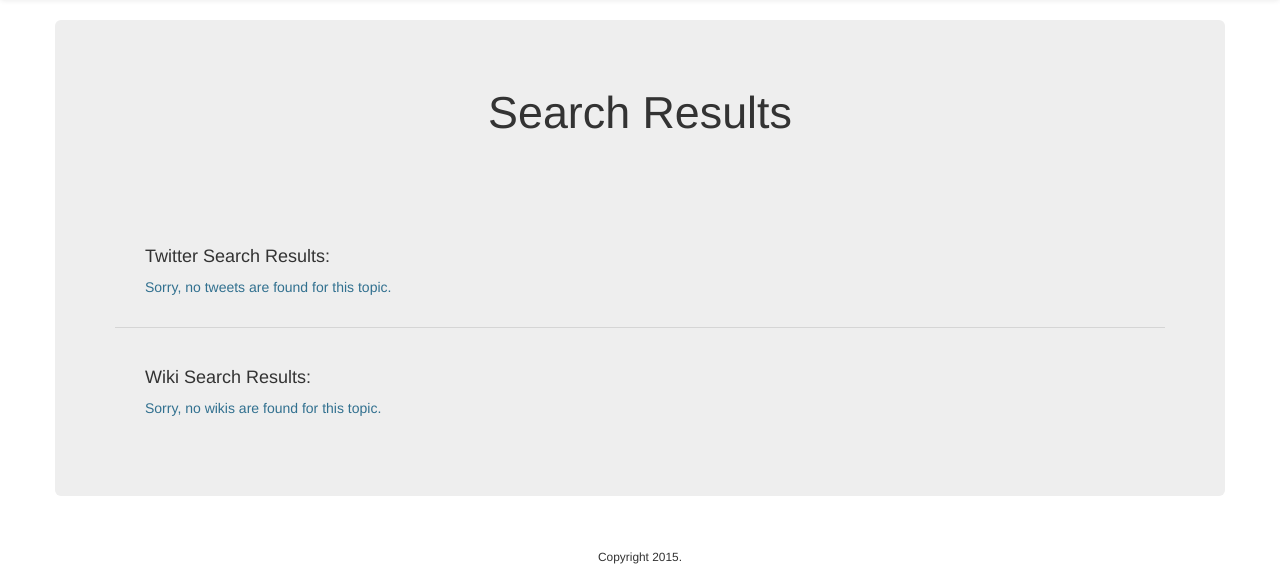
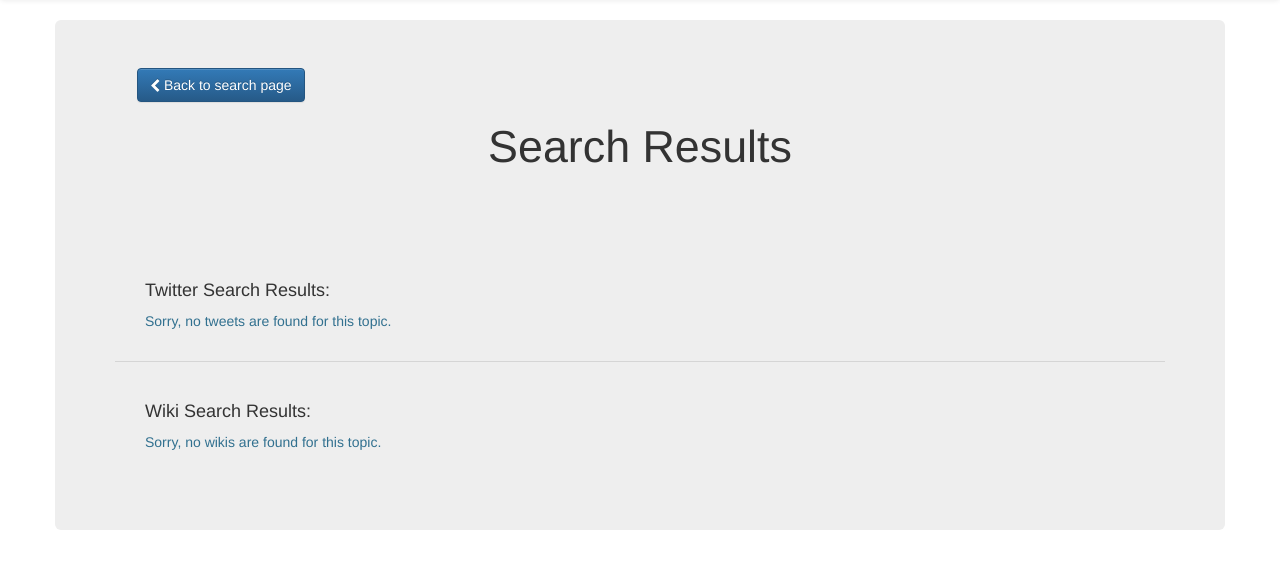
Before and after one commit to ZachLiuGIS/TopicSearch, a Django app: template project/templates/topic_search/search_result.html in a window 1280 px wide. Shown: the part 52-622 px from the top of the page. Run offline with Django 3.2, Linux system fonts and the light colour scheme; the template is opened without the code that fills it, so the values that code supplies are empty; some libraries are stand-ins or nearby versions.

Commit message:
added search waiting progress notice, font-awesome, back to search page button in result page

```diff
--- a/project/static/css/styles.css
+++ b/project/static/css/styles.css
@@ -20,3 +20,13 @@
 	font-size: 14px;
 	margin-left: 22px;
 }
+
+#project_content a {
+	position: relative;
+	margin-left: 22px;
+}
+
+#project_content a .fa {
+	position: relative;
+	top: 1px;
+}
--- a/project/static/js/topic_search_home.js
+++ b/project/static/js/topic_search_home.js
@@ -30,8 +30,13 @@ $(function() {
 		}
 	}
 
+	var onSearchClick = function() {
+		$('#id_form_message_muted').text('Searching...Please Wait...');
+	}
+
 	var bindEvents = function() {
 		$('#id_cb_geo_search').on("click", updateGeoLocation);
+		$('#id_btn_search_go').on("click", onSearchClick);
 	}
 
 	var init = function() {
--- a/project/templates/base.html
+++ b/project/templates/base.html
@@ -19,6 +19,8 @@
     <link rel="stylesheet" href="https://netdna.bootstrapcdn.com/bootstrap/3.3.4/css/bootstrap.min.css">
     <!-- Optional theme -->
     <link rel="stylesheet" href="https://netdna.bootstrapcdn.com/bootstrap/3.3.4/css/bootstrap-theme.min.css">
+    <!-- font awesome -->
+    <link rel="stylesheet" href="https://maxcdn.bootstrapcdn.com/font-awesome/4.5.0/css/font-awesome.min.css">
     <!-- Project master CSS -->
     <link href="{% static 'css/styles.css' %}" rel="stylesheet">
     {% endblock %}
@@ -31,7 +33,8 @@
     <div class="container-fluid">
         <!-- Brand and toggle get grouped for better mobile display -->
         <div class="navbar-header">
-          <button type="button" class="navbar-toggle collapsed" data-toggle="collapse" data-target="#bs-navbar-collapse-1" aria-expanded="false">
+            <button type="button" class="navbar-toggle collapsed" data-toggle="collapse"
+                    data-target="#bs-navbar-collapse-1" aria-expanded="false">
                 <span class="sr-only">Toggle navigation</span>
                 <span class="icon-bar"></span>
                 <span class="icon-bar"></span>
@@ -57,7 +60,7 @@
 
     {% if messages %}
     {% for message in messages %}
-              <div class="alert {% if message.tags %}alert-{{ message.tags }}"{% endif %}>{{ message }}</div>
+    <div class="alert {% if message.tags %}alert-{{ message.tags }}" {% endif %}>{{ message }}</div>
     {% endfor %}
     {% endif %}
 
@@ -70,7 +73,8 @@
     <br>
     <br>
 
-    </div> <!-- /container -->
+</div>
+<!-- /container -->
 
 <!-- Le javascript
 ================================================== -->
--- a/project/templates/topic_search/search_result.html
+++ b/project/templates/topic_search/search_result.html
@@ -4,6 +4,9 @@
 
 {% block content %}
     <div class="row jumbotron">
+        <a class="btn btn-primary" href="{% url 'topic_search_home'%}">
+            <span class="fa fa-chevron-left"></span> Back to search page
+        </a>
         <h1 class="text-center">Search Results<br>
         {% if term %}
             <small>
@@ -14,7 +17,7 @@
         <br>
         <div class="search_location text-success">
             {% if location %}
-                <strong>Results are near this location: </strong><br>
+                <strong>Results near this location are searched: </strong><br>
                 {{ location }}
             {% endif %}
             <br>
```
Lines whose indentation alone changed are shown as unchanged.
